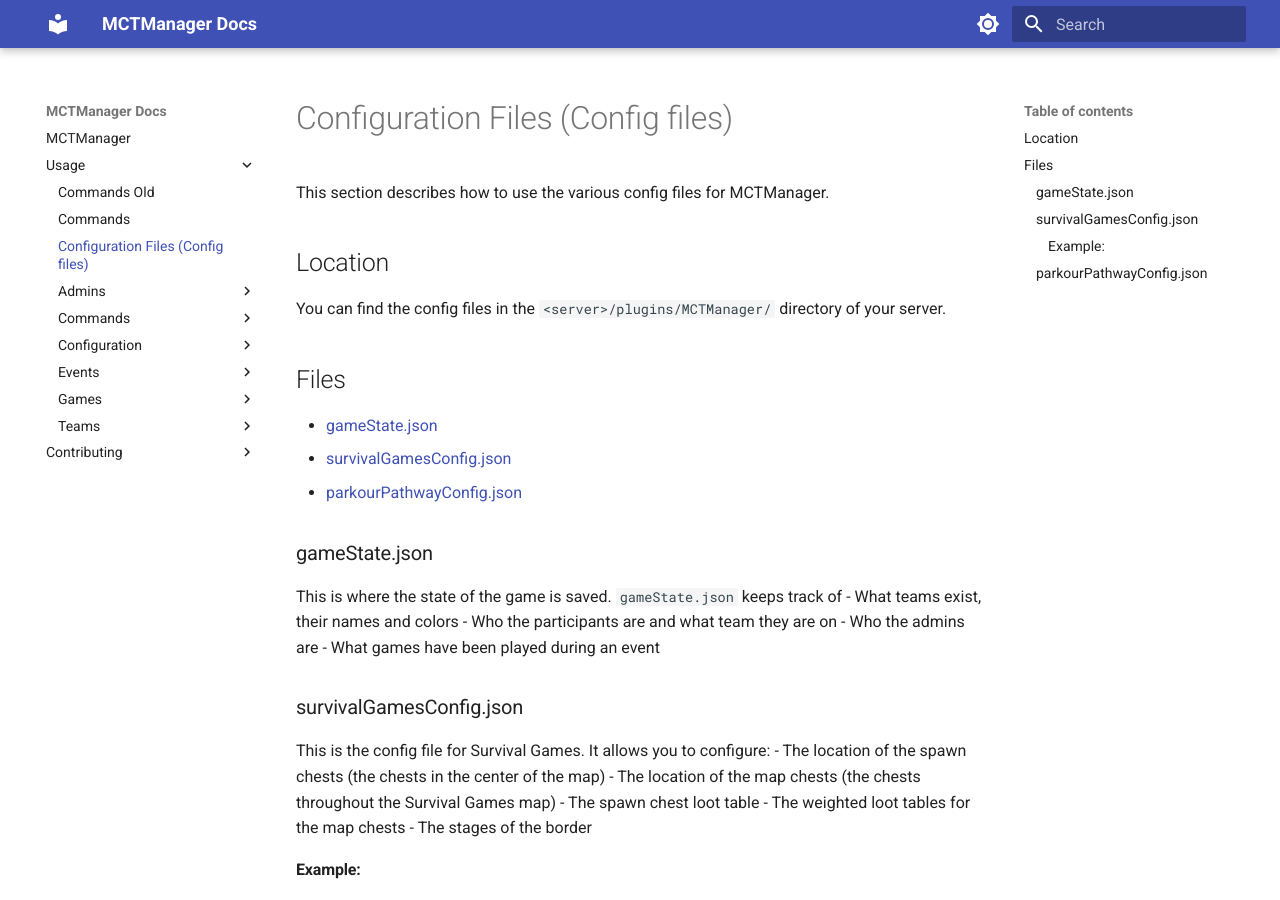
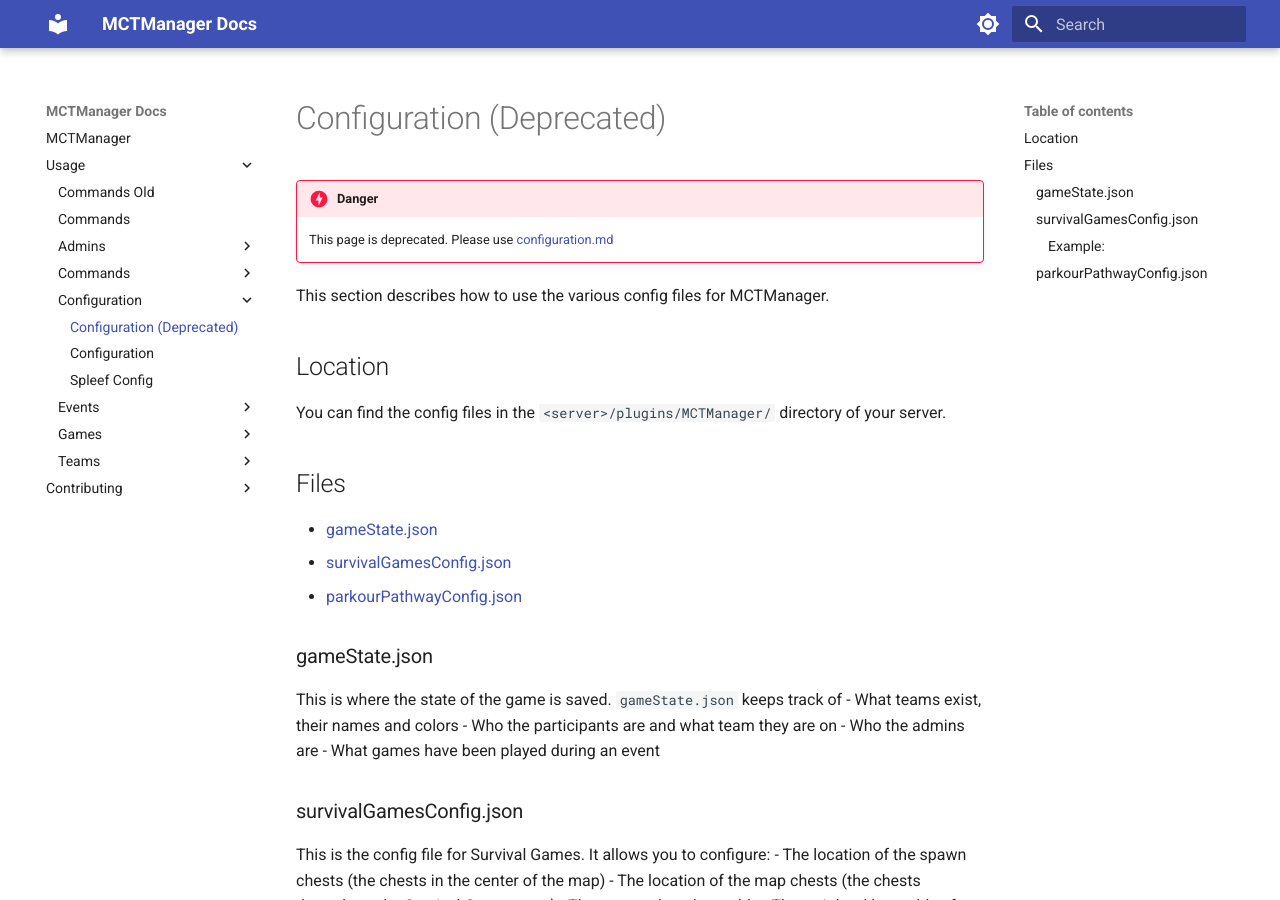
Before and after one commit to Braekpo1nt/mctmanager-docs, an MkDocs documentation site: the page built from docs/Usage/configuration/configuration-delete-me.md, in a window 1280 px wide and 900 px high. Built offline with MkDocs 1.6.1 and Material for MkDocs 9.7.7, drawn with Linux system fonts in a browser that asks for light colours.

Commit message:
added spleef config page stub

```diff
--- a/docs/Usage/configuration.md
+++ b/docs/Usage/configuration/configuration-delete-me.md
@@ -1,6 +1,10 @@
-# Configuration Files (Config files)
+# Configuration (Deprecated)
+
+!!! danger
+    This page is deprecated. Please use [configuration.md](configuration.md)
 
 This section describes how to use the various config files for MCTManager.
+
 
 ## Location
 
--- a/mkdocs.yml
+++ b/mkdocs.yml
@@ -3,6 +3,7 @@
   name: material
   features:
     - content.code.copy
+    - content.tooltips
   palette:
     # Palette toggle for light mode
     - scheme: default
@@ -26,21 +27,27 @@
       link: https://twitter.com/braekpo1nt
 
 markdown_extensions:
-  - pymdownx.arithmatex:
+  # pymdownx documentation: https://facelessuser.github.io/pymdown-extensions/extensions/arithmatex/
+  - admonition # allows you to put warnings or "caution" labels
+  - pymdownx.arithmatex: # preserves latex animations
       generic: true
-  - pymdownx.highlight:
-      anchor_linenums: true
-  - pymdownx.inlinehilite
-  - pymdownx.snippets
-  - pymdownx.details
+  - pymdownx.highlight: # syntax highlighting support
+      anchor_linenums: true # helps with wrapping, I think
+  - pymdownx.inlinehilite # allows for in-line syntax highlighting with `#!md my code` or `#!py3 my other code`
+  - pymdownx.details # allows for dropdowns
   - pymdownx.superfences:
       custom_fences:
         - name: mermaid
           class: mermaid
           format: !!python/name:pymdownx.superfences.fence_code_format
   - footnotes
-  - pymdownx.mark
-  - attr_list
+  - pymdownx.emoji: # use emojis such as :smile: and :heart:
+      emoji_index: !!python/name:material.extensions.emoji.twemoji
+      emoji_generator: !!python/name:material.extensions.emoji.to_svg
+  # following 3 elements used for making cool tooltips
+  - abbr # allows for abbreviation definitions so that you hover over RADAR and it shows you a tooltip with whatever it stands for
+  - attr_list # allows for adding specialized html to list elements?
+  - pymdownx.snippets # allows you to add other document snippets in line of another document
 
 
 copyright: |
```
Also changed, not shown: docs/Usage/configuration/spleef.md (added, +6 -0 lines), docs/Usage/games/introduction.md (+1 -1 lines).
